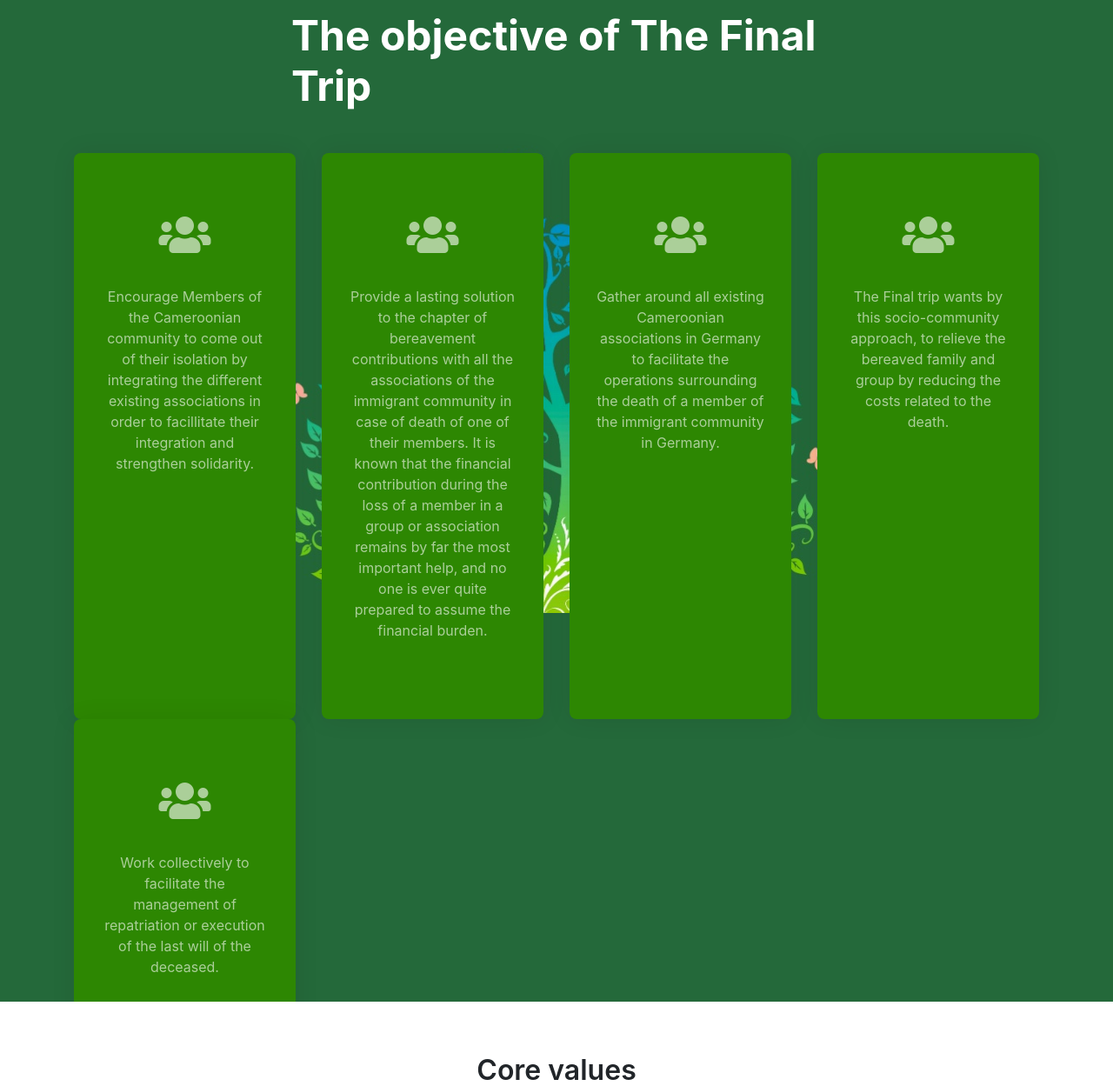
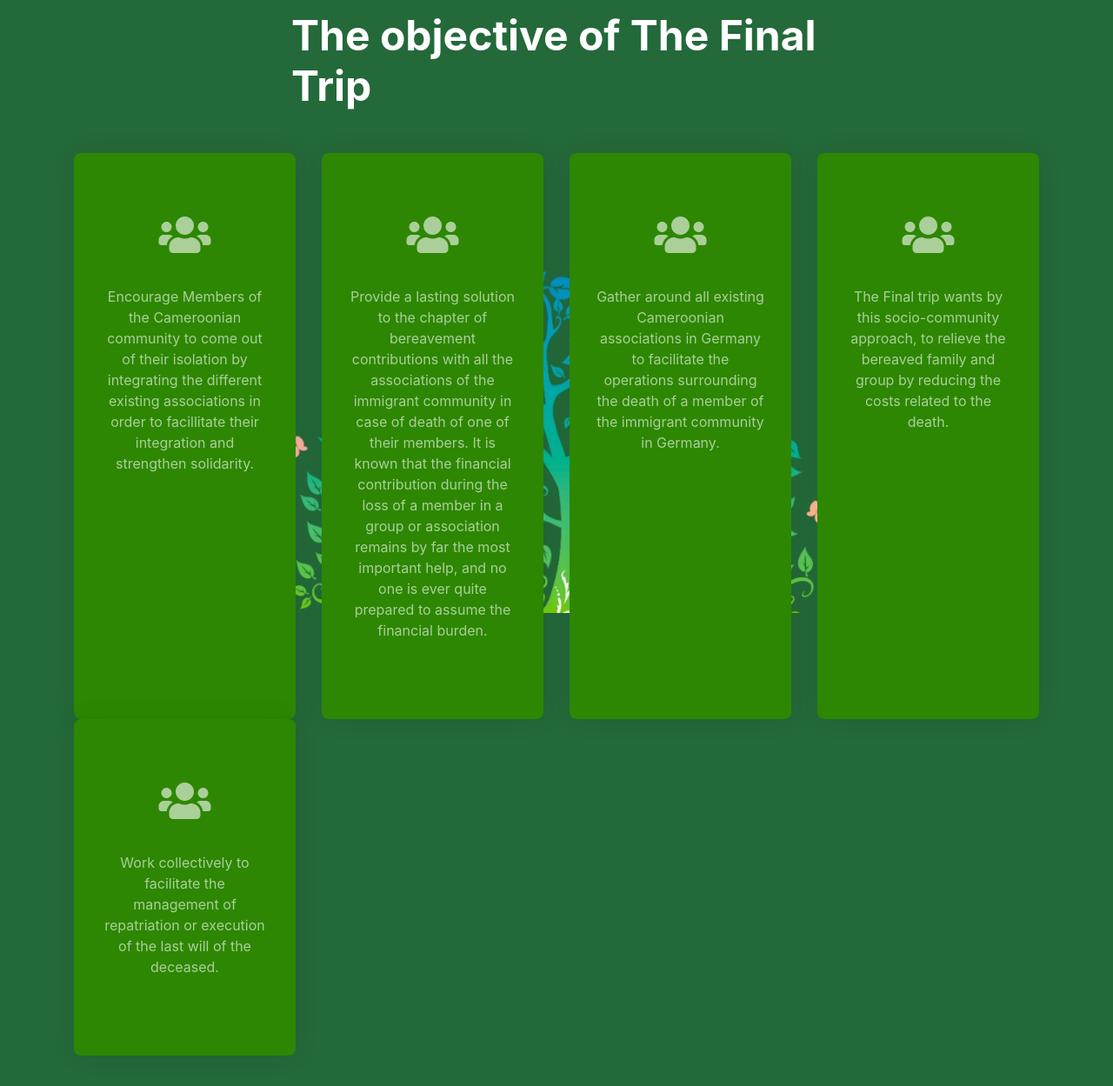
Before and after one commit to Junior-Kamtchouang/Final-Trip, a Django app: page /about in a window 1280 px wide. Shown: the part 881-2130 px from the top of the page at 87% size. Run offline with Django 5.2, Linux system fonts and the light colour scheme; some libraries are stand-ins or nearby versions.

Commit message:
updating hero height

```diff
--- a/static/css/main.css
+++ b/static/css/main.css
@@ -1876,7 +1876,6 @@ section {
   background-position: center;
   background-repeat: no-repeat;
   padding: 60px 0 0 0;
-  height: 1200px;
 }
 
 @media (min-width: 1365px) {
--- a/village/static/css/main.css
+++ b/village/static/css/main.css
@@ -1876,7 +1876,6 @@ section {
   background-position: center;
   background-repeat: no-repeat;
   padding: 60px 0 0 0;
-  height: 1200px;
 }
 
 @media (min-width: 1365px) {
```
